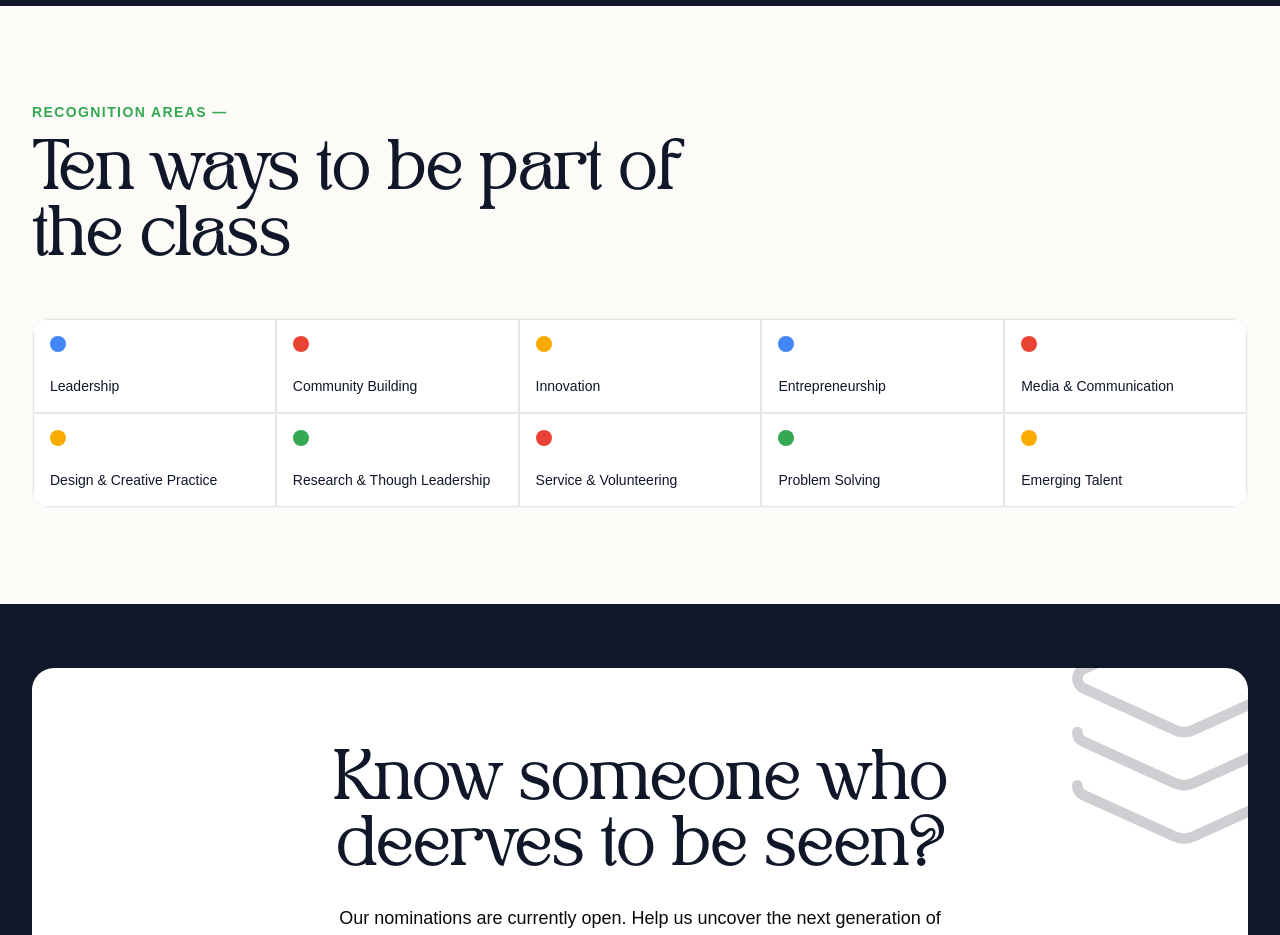
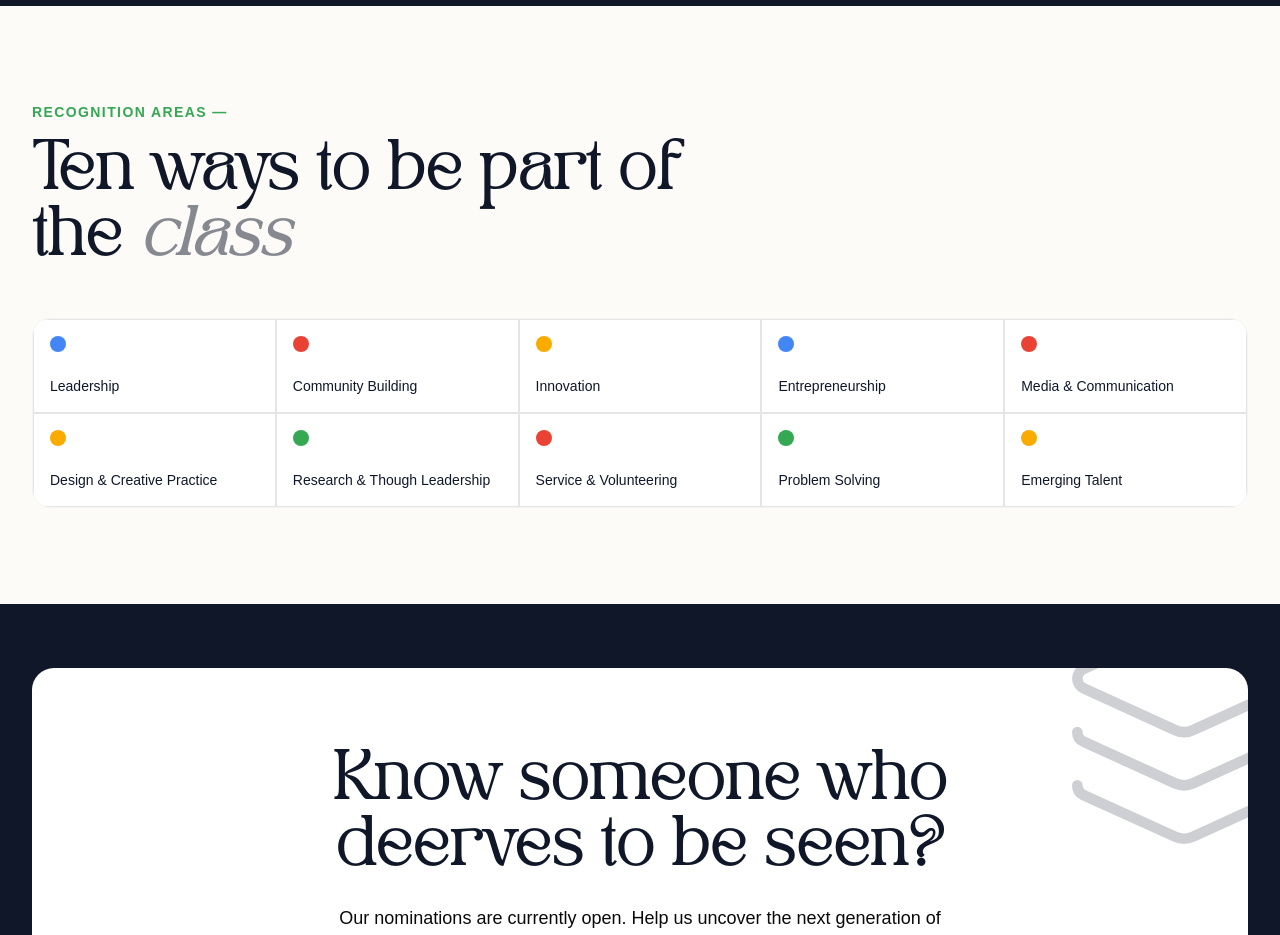
Before and after one commit to GDGBabcockUniversity/the-hundred, a Next.js app: page / in a window 1280 px wide. Shown: the part 2300-3235 px from the top of the page. Built offline with nearby package versions, Linux system fonts and the light colour scheme; a web font is replaced by a local one.

Commit message:
feat: emphasize “class” word in CriteriaSection heading with styled span.

```diff
--- a/components/landing/CriteriaSection.tsx
+++ b/components/landing/CriteriaSection.tsx
@@ -22,7 +22,8 @@ export function CriteriaSection() {
             RECOGNITION AREAS —
           </p>
           <h2 className="font-bold text-4xl md:text-5xl font-serif text-brand-navy leading-snug">
-            Ten ways to be part of the class
+            Ten ways to be part of the{" "}
+            <span className="text-brand-navy/50 italic font-bold">class</span>
           </h2>
         </div>
 
```
